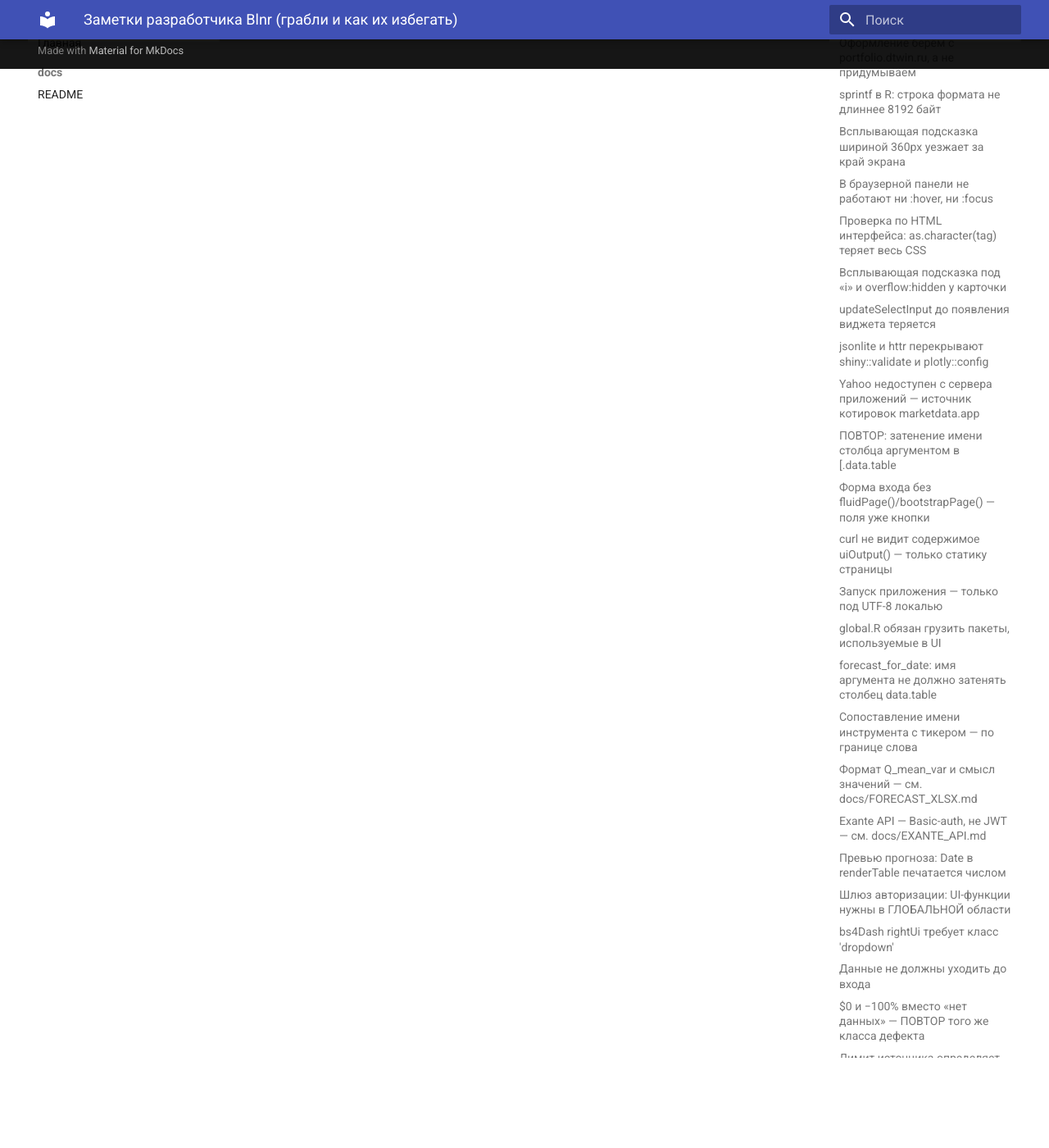
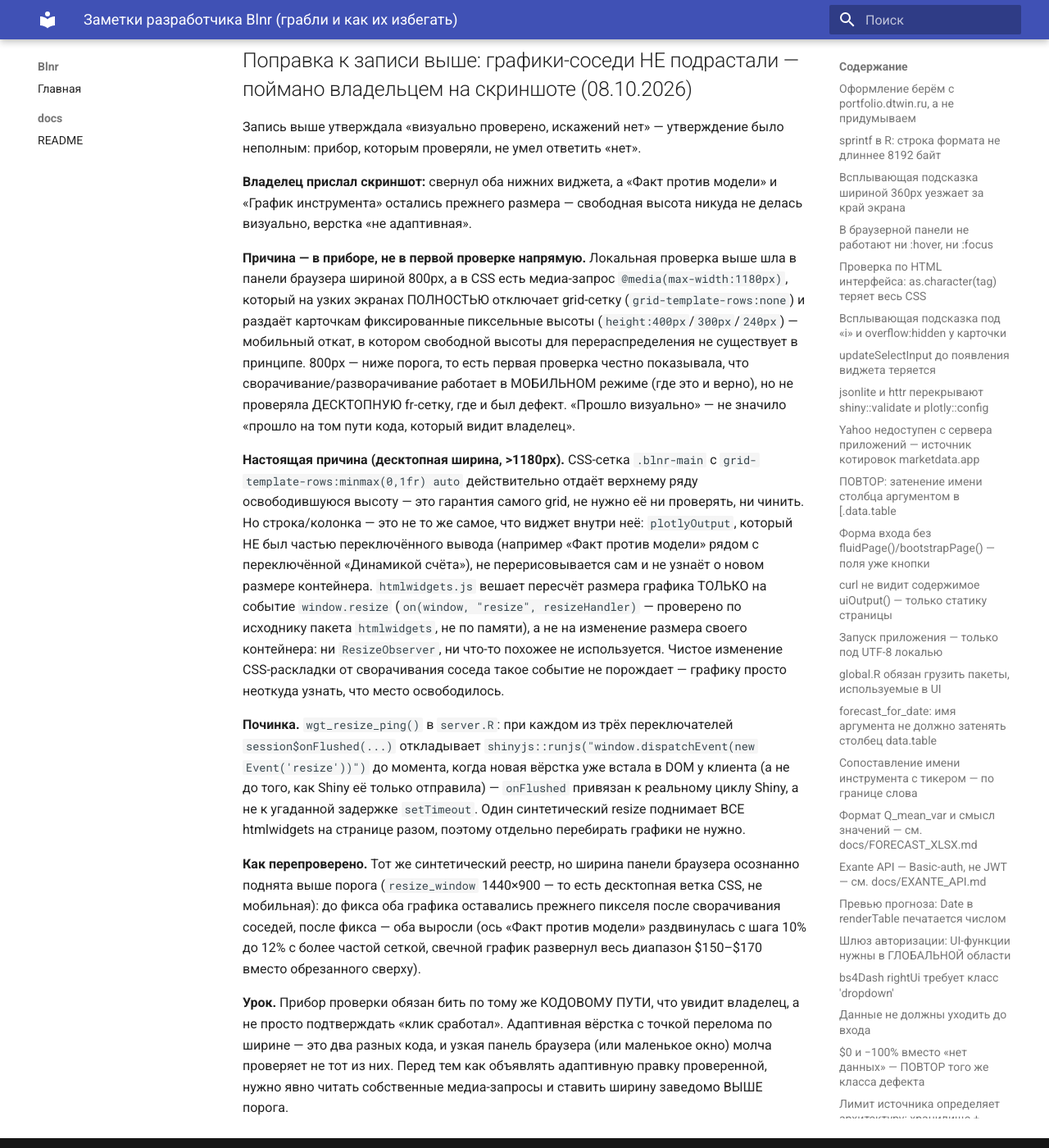
Before and after one commit to sgum/Blnr, an MkDocs documentation site: the page built from docs/dev.md, in a window 1280 px wide and 1400 px high, scrolled down 37992 px. Shown: the whole window at 82% size. Built offline with MkDocs 1.6.1 and Material for MkDocs 9.7.7, drawn with Linux system fonts in a browser that asks for light colours.

Commit message:
fix(ui): соседние графики не растягивались при сворачивании виджета
CSS-сетка честно отдавала освободившуюся высоту строке, но plotly внутри
НЕзатронутого вывода не узнавал об этом: htmlwidgets пересчитывает размер
графика только по событию window "resize", а переключение чужого виджета
такое событие не порождает. session$onFlushed + синтетический resize после
каждого переключения чинят все графики на странице разом.

Поймано владельцем на скриншоте: после сворачивания обоих нижних виджетов
«Факт против модели» и «График инструмента» оставались прежнего размера.
Первая проверка (ширина панели 800px) ложно прошла, потому что попала в
мобильный откат CSS (@media max-width:1180px, фиксированные высоты) —
перепроверено на 1440px, десктопная fr-сетка.

Co-Authored-By: Claude Sonnet 5 <noreply@anthropic.com>

```diff
--- a/docs/dev.md
+++ b/docs/dev.md
@@ -1540,3 +1540,59 @@ DOM вовсе. Карточка без тела не держит место в
 клик по каждому из трёх виджетов сворачивает его до шапки и ОСВОБОЖДАЕТ
 высоту соседям на том же кадре, повторный клик разворачивает и график
 перерисовывается заново, без искажений размера.
+
+## Поправка к записи выше: графики-соседи НЕ подрастали — поймано владельцем на скриншоте (08.10.2026)
+
+Запись выше утверждала «визуально проверено, искажений нет» — утверждение
+было неполным: прибор, которым проверяли, не умел ответить «нет».
+
+**Владелец прислал скриншот:** свернул оба нижних виджета, а «Факт против
+модели» и «График инструмента» остались прежнего размера — свободная высота
+никуда не делась визуально, верстка «не адаптивная».
+
+**Причина — в приборе, не в первой проверке напрямую.** Локальная проверка
+выше шла в панели браузера шириной 800px, а в CSS есть медиа-запрос
+`@media(max-width:1180px)`, который на узких экранах ПОЛНОСТЬЮ отключает
+grid-сетку (`grid-template-rows:none`) и раздаёт карточкам фиксированные
+пиксельные высоты (`height:400px`/`300px`/`240px`) — мобильный откат,
+в котором свободной высоты для перераспределения не существует в принципе.
+800px — ниже порога, то есть первая проверка честно показывала, что
+сворачивание/разворачивание работает в МОБИЛЬНОМ режиме (где это и верно), но
+не проверяла ДЕСКТОПНУЮ fr-сетку, где и был дефект. «Прошло визуально» — не
+значило «прошло на том пути кода, который видит владелец».
+
+**Настоящая причина (десктопная ширина, >1180px).** CSS-сетка `.blnr-main`
+с `grid-template-rows:minmax(0,1fr) auto` действительно отдаёт верхнему ряду
+освободившуюся высоту — это гарантия самого grid, не нужно её ни проверять,
+ни чинить. Но строка/колонка — это не то же самое, что виджет внутри неё:
+`plotlyOutput`, который НЕ был частью переключённого вывода (например
+«Факт против модели» рядом с переключённой «Динамикой счёта»), не
+перерисовывается сам и не узнаёт о новом размере контейнера. `htmlwidgets.js`
+вешает пересчёт размера графика ТОЛЬКО на событие `window.resize`
+(`on(window, "resize", resizeHandler)` — проверено по исходнику пакета
+`htmlwidgets`, не по памяти), а не на изменение размера своего контейнера:
+ни `ResizeObserver`, ни что-то похожее не используется. Чистое изменение
+CSS-раскладки от сворачивания соседа такое событие не порождает — графику
+просто неоткуда узнать, что место освободилось.
+
+**Починка.** `wgt_resize_ping()` в `server.R`: при каждом из трёх
+переключателей `session$onFlushed(...)` откладывает
+`shinyjs::runjs("window.dispatchEvent(new Event('resize'))")` до момента,
+когда новая вёрстка уже встала в DOM у клиента (а не до того, как Shiny её
+только отправила) — `onFlushed` привязан к реальному циклу Shiny, а не к
+угаданной задержке `setTimeout`. Один синтетический resize поднимает ВСЕ
+htmlwidgets на странице разом, поэтому отдельно перебирать графики не нужно.
+
+**Как перепроверено.** Тот же синтетический реестр, но ширина панели браузера
+осознанно поднята выше порога (`resize_window` 1440×900 — то есть десктопная
+ветка CSS, не мобильная): до фикса оба графика оставались прежнего пикселя
+после сворачивания соседей, после фикса — оба выросли (ось «Факт против
+модели» раздвинулась с шага 10% до 12% с более частой сеткой, свечной график
+развернул весь диапазон $150–$170 вместо обрезанного сверху).
+
+**Урок.** Прибор проверки обязан бить по тому же КОДОВОМУ ПУТИ, что увидит
+владелец, а не просто подтверждать «клик сработал». Адаптивная вёрстка с
+точкой перелома по ширине — это два разных кода, и узкая панель браузера
+(или маленькое окно) молча проверяет не тот из них. Перед тем как объявлять
+адаптивную правку проверенной, нужно явно читать собственные медиа-запросы
+и ставить ширину заведомо ВЫШЕ порога.
```
Also changed, not shown: 2 other files.
